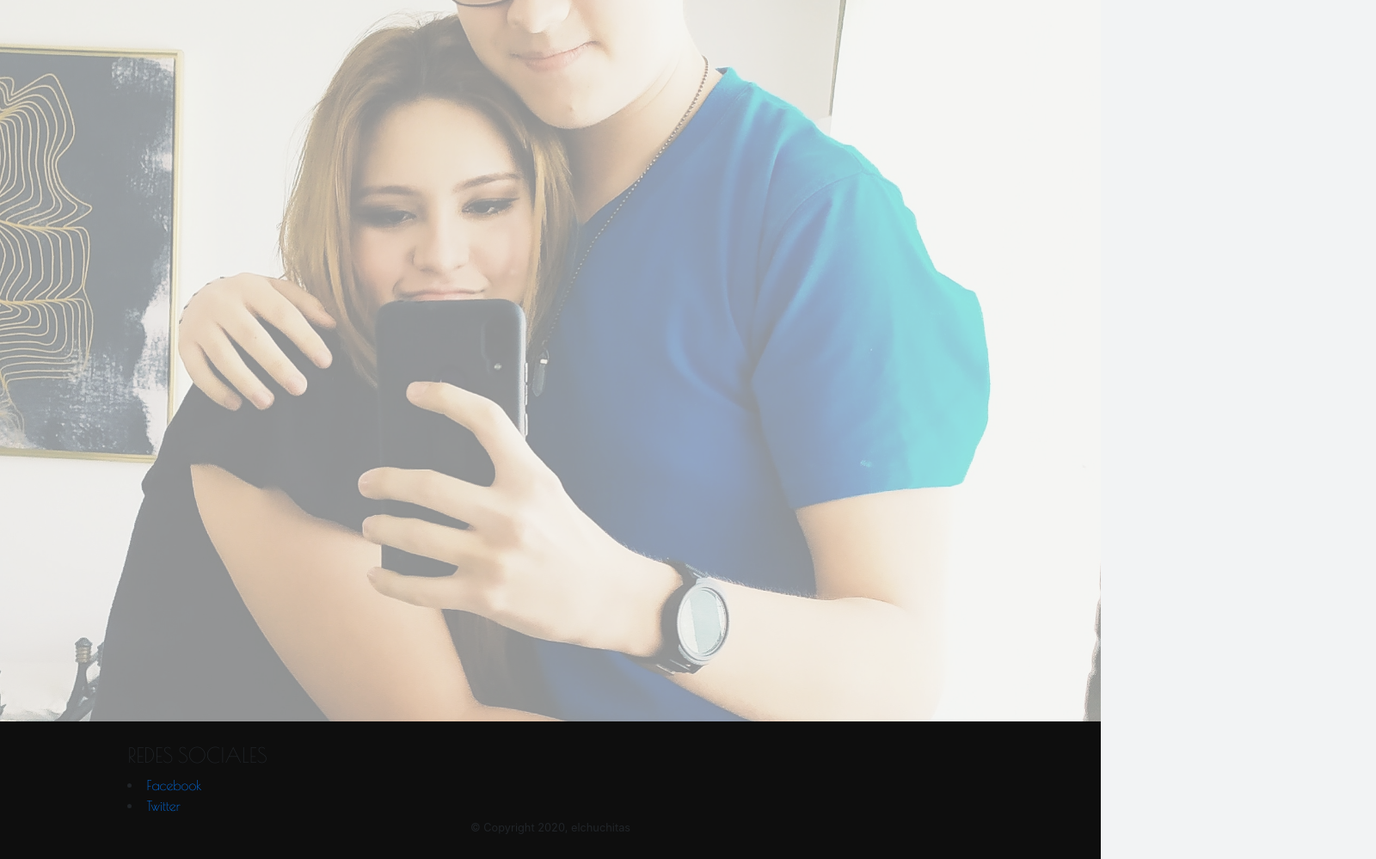
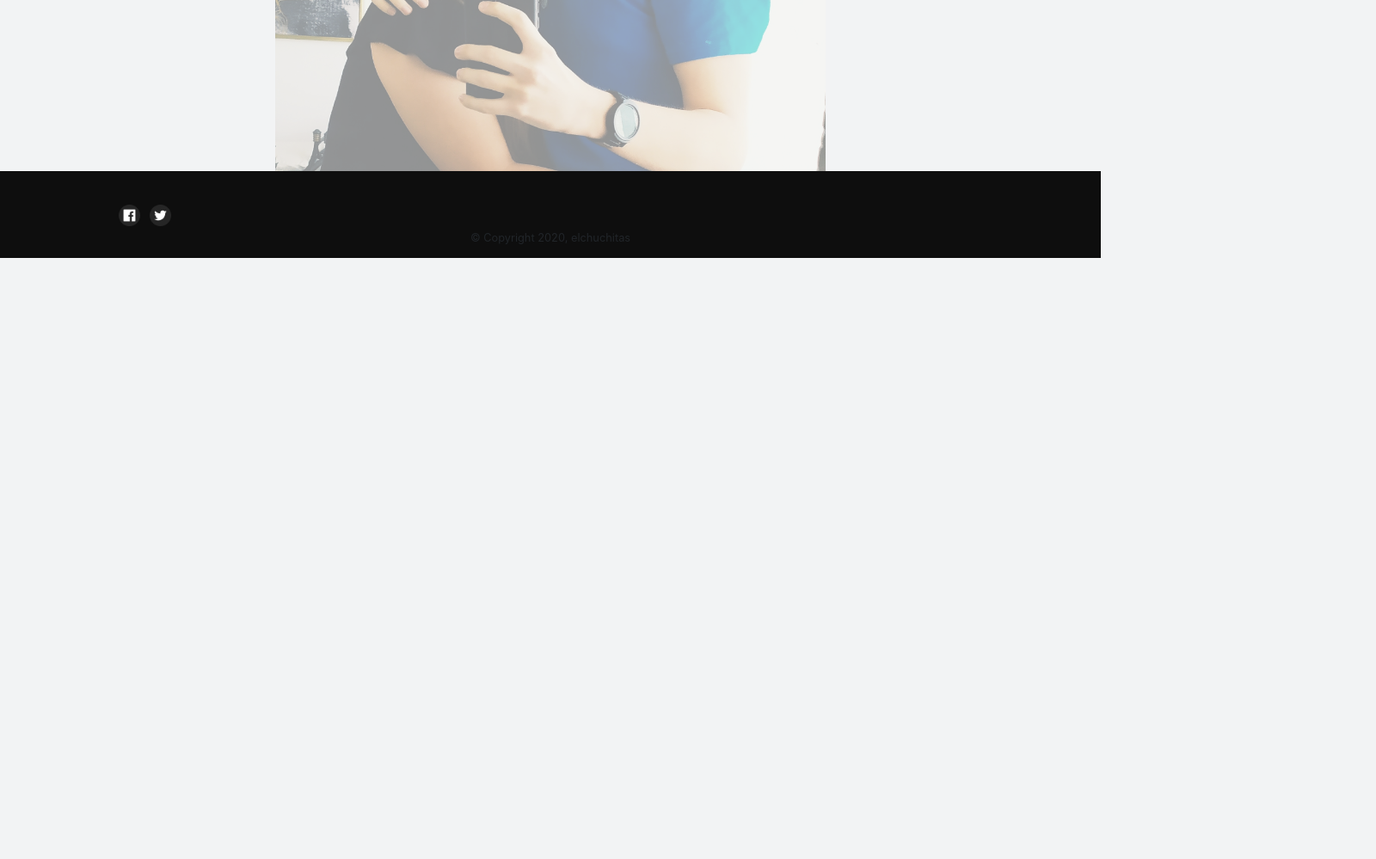
Before and after one commit to AndrePyan/ideal-boobs, a plain HTML site: page personal/index.html in a window 1280 px wide. Shown: the part 560-1559 px from the top of the page at 86% size, 1600 px wide, since content can reach past the window. After the commit the page ends 860 px from the top, so only its background shows below. Drawn offline with nearby package versions, Linux system fonts and the light colour scheme.

Commit message:
cambio en css, html, y imagenes

```diff
--- a/personal/stylesheet.css
+++ b/personal/estilos/stylesheet.css
@@ -20,18 +20,24 @@ body
 #contenedor
 {
     width: 100%;
+    margin-left: 25%;
     opacity: 40%;
 }
 
 footer
 {
     background-color: rgb(14, 14, 14);
-    padding: 2%;
+    padding: 1%;
 }
-.redes
+#redes
 {
+    width: 10%;
     margin-left: 10%;
-    font-family: 'Poiret One', cursive;
+    margin-top: 2%;
+}
+#imagen_fb
+{
+    margin-right: 5%;
 }
 .copyright
 {
--- a/personal/index.html
+++ b/personal/index.html
@@ -4,26 +4,24 @@
     <meta charset="UTF-8">
     <meta name="viewport" content="width=device-width, initial-scale=1.0", user-scalable=no>
     <title>LESHUSHE</title>
-    <link href="https://fonts.googleapis.com/css2?family=Poiret+One&display=swap" rel="stylesheet">
     <link rel="stylesheet" href="https://stackpath.bootstrapcdn.com/bootstrap/4.4.1/css/bootstrap.min.css" integrity="sha384-Vkoo8x4CGsO3+Hhxv8T/Q5PaXtkKtu6ug5TOeNV6gBiFeWPGFN9MuhOf23Q9Ifjh" crossorigin="anonymous">
-    <link rel="stylesheet" href="stylesheet.css">
+    <link rel="stylesheet" href="estilos\stylesheet.css">
     <link rel="shortcut icon" href="favicon.ico" type="image/x-icon">
 <body>
+        <h2 id="titulo"  href="elchuchas.online/index.html" >L E S H U S H E</h2>
+            <div id="contenedor">
+                <img src="imagenes/imagen1.jpg" alt="" width="50%">
+            </div>
+    <footer>
+        <div id="redes">
+            <a href=""><img src="imagenes\rs_iconos\Facebook_2.png" alt="" width="20%"a id="imagen_fb">
+            <a href=""><img src="imagenes\rs_iconos\Twitter_2.png" alt="" width="20%"></a>
+        </div>
 
-    <h2 id="titulo"  href="elchuchas.online/index.html" >L E S H U S H E</h2>
-
-    <div id="contenedor">
-        <img src="imagenes/imagen1.jpg" alt="" width="100%">
-    </div>
-    <footer class="footer">
-        <div class="redes">
-            <h4>REDES SOCIALES</h4>
-            <li><a href="">Facebook</a></li>
-            <li><a href="">Twitter</a></li>
-        </div>
         <div class="copyright">
             <small>&copy; Copyright 2020, elchuchitas</small>
         </div>
     </footer>
+    </footer>
 </body>
 </html>
```
Also changed, not shown: personal/imagenes/rs_iconos/Facebook_2.png (added), personal/imagenes/rs_iconos/Twitter_2.png (added).
